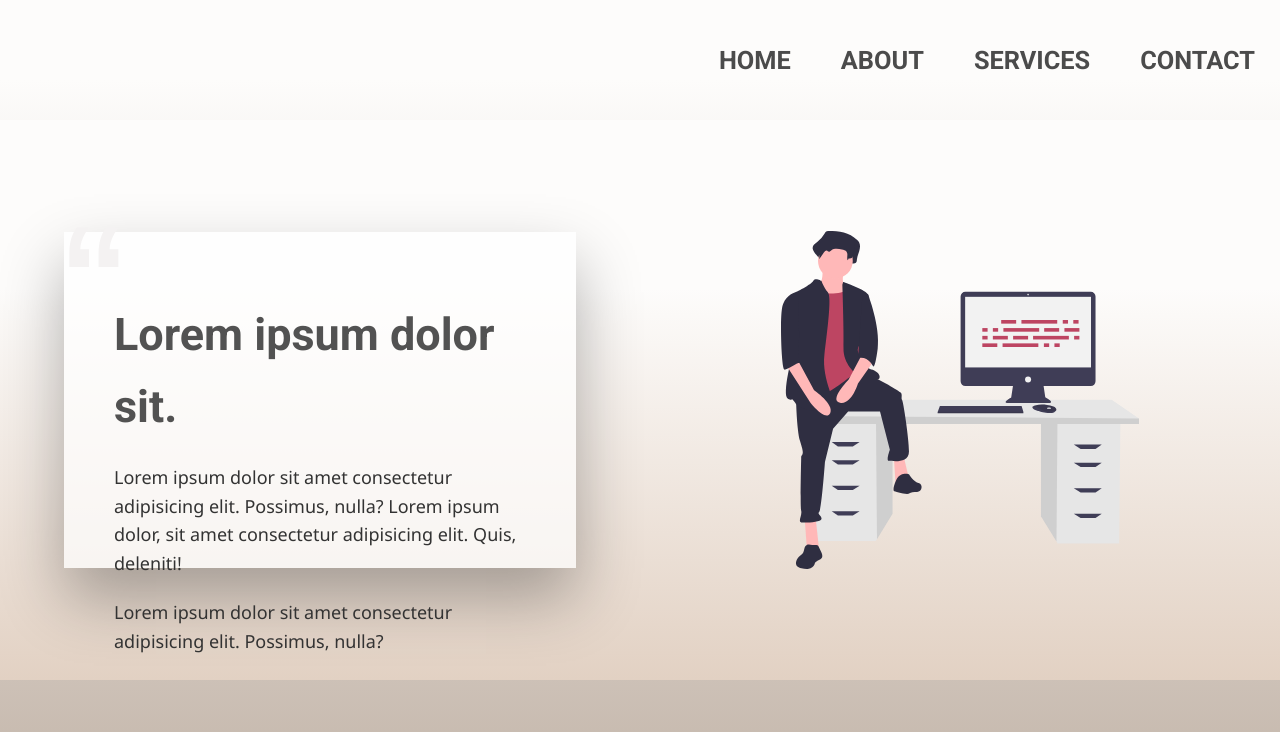
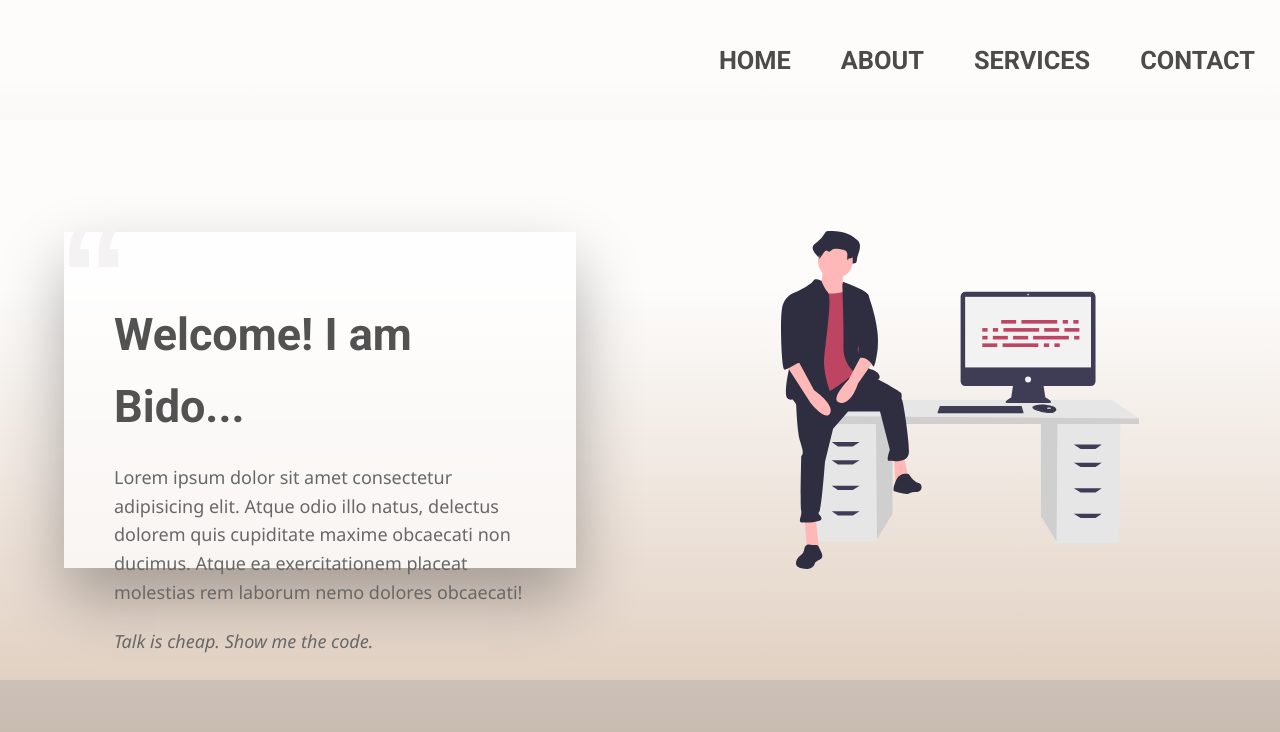
Before and after one commit to bidodev/smooth-page, a website with bundled scripts: page index.html in a window 1280 px wide. Built offline with nearby package versions, Linux system fonts and the light colour scheme.

Commit message:
changes in the layout

```diff
--- a/index.html
+++ b/index.html
@@ -26,15 +26,18 @@
         <div class="home-content">
           <div class="home-presentation">
             <div class="abc">
-              <h1>Lorem ipsum dolor sit.</h1>
+              <h1>Welcome! I am Bido...</h1>
+
               <p>
-                Lorem ipsum dolor sit amet consectetur adipisicing elit.
-                Possimus, nulla? Lorem ipsum dolor, sit amet consectetur
-                adipisicing elit. Quis, deleniti!
+                Lorem ipsum dolor sit amet consectetur adipisicing elit. Atque
+                odio illo natus, delectus dolorem quis cupiditate maxime
+                obcaecati non ducimus. Atque ea exercitationem placeat molestias
+                rem laborum nemo dolores obcaecati!
               </p>
               <p>
-                Lorem ipsum dolor sit amet consectetur adipisicing elit.
-                Possimus, nulla?
+                <i>
+                  Talk is cheap. Show me the code.
+                </i>
               </p>
             </div>
           </div>
--- a/js/transition.js
+++ b/js/transition.js
@@ -8,7 +8,7 @@ class Fade extends Highway.Transition {
       .fromTo(
         to,
         0.5,
-        { height: "2px" },
+        { height: "1px" },
         {
           height: "70vh",
           top: "15%",
--- a/sass/layout/_page.scss
+++ b/sass/layout/_page.scss
@@ -152,7 +152,7 @@ p {
   font-family: "Segoe UI", Tahoma, Geneva, Verdana, sans-serif;
   line-height: 1.6;
   padding: 1rem;
-  color: #333;
+  color: rgb(104, 104, 104);
   font-size: 1.8rem;
 }
 
```
Also changed, not shown: dist/index.html, 6 other files.
